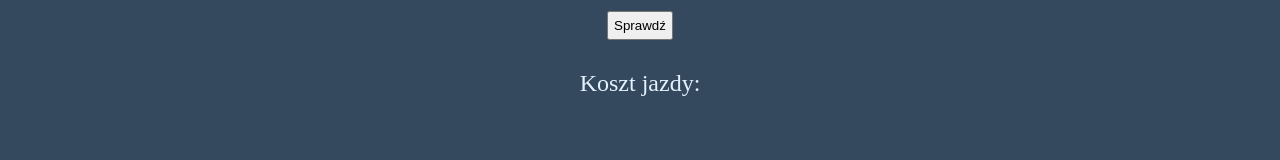
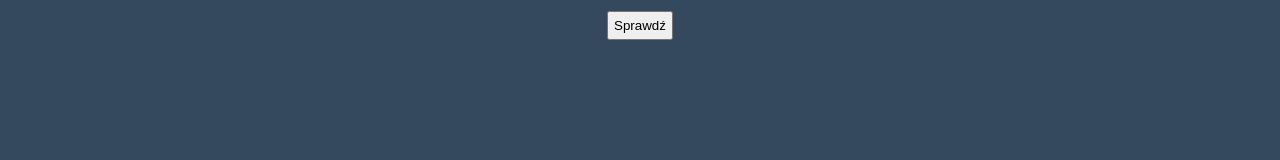
Before and after one commit to gadam15/CarSystem, a React (Vite) app: page /zuzyciePaliwa in a window 1280 px wide. Shown: the part 533-693 px from the top of the page. Built offline with nearby package versions, Linux system fonts and the light colour scheme.

Commit message:
Minor fix

```diff
--- a/src/fuelUsage.jsx
+++ b/src/fuelUsage.jsx
@@ -31,7 +31,8 @@ const FuelUsage = () => {
         let FPeople = parseFloat(people, 10);
 
         let result = (FKm / 100 * FFuel * FPrice / FPeople).toFixed(2);
-        setHowMuch(result);
+
+        setHowMuch("Koszt jazdy " + result + " zł");
     };
 
     return(
@@ -46,9 +47,9 @@ const FuelUsage = () => {
                     <input type="number" onChange={changeFuel}/>
                     <h2>Ilośc osób</h2>
                     <input type="number" onChange={changePeople}/><br/>
-                    <input type="button" onClick={Calc} value="Sprawdź" />
+                    <input type="button" onClick={Calc} value="Sprawdź" /><br />
 
-                    <p>Koszt jazdy: {howMuch}</p>
+                    <p>{howMuch}</p>
                 </div>
             <Bottom/>
         </>
```
